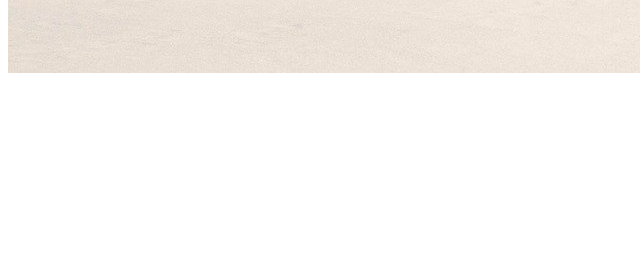
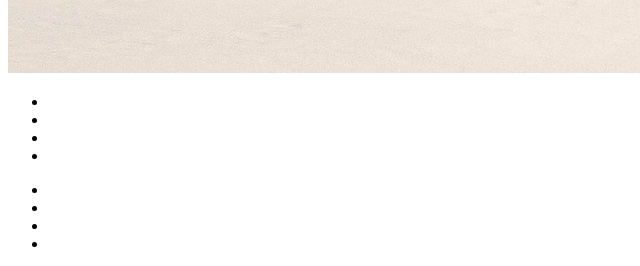
Before and after one commit to jeremygsz/new-test, a plain HTML site: page index.html in a window 1280 px wide. Shown: the part 861-1127 px from the top of the page, 0-640 px from the left. Before the commit the page ends 946 px from the top, so only its background shows below. Drawn offline with Linux system fonts and the light colour scheme.

Commit message:
gitignore

```diff
--- a/index.html
+++ b/index.html
@@ -13,7 +13,24 @@
          <h1>Formation du vendredi 17</h1>
         <img src="image1.jpg" alt="photo du ciel">
     </main>
-    <footer></footer>
+    <footer>
+        <div>
+            <ul>
+                <li><a href=""></a></li>
+                <li><a href=""></a></li>
+                <li><a href=""></a></li>
+                <li><a href=""></a></li>
+            </ul>
+        </div>
+        <div>
+            <ul>
+                <li><a href=""></a></li>
+                <li><a href=""></a></li>
+                <li><a href=""></a></li>
+                <li><a href=""></a></li>
+            </ul>
+        </div>
+    </footer>
 
 
 
```
Also changed, not shown: 1 other file.
